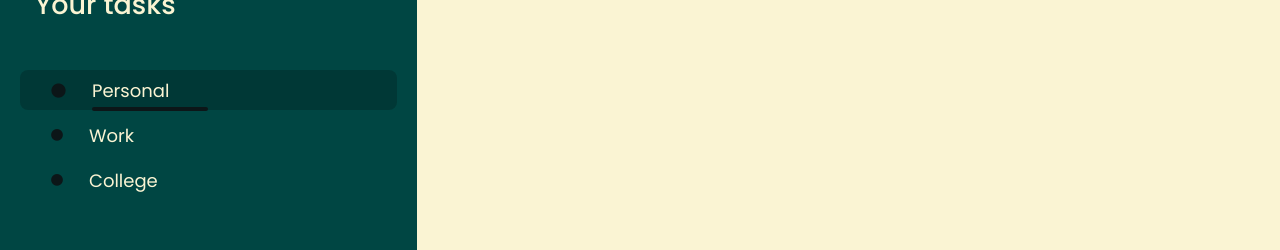
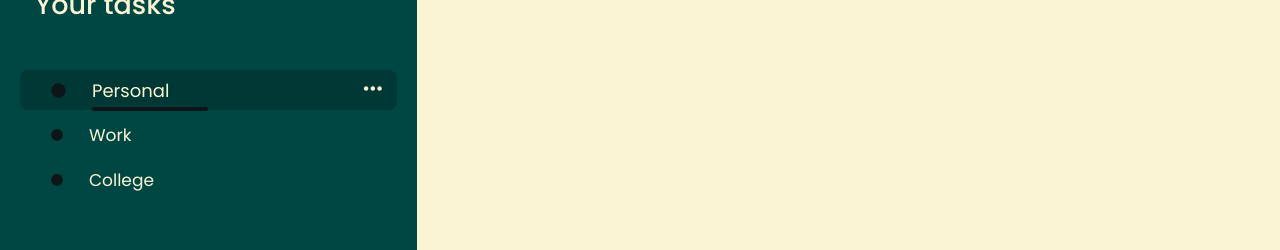
Before and after one commit to HenriqueDummer/ToDo-App, a React (Vite) app: page / in a window 1280 px wide. Shown: the part 282-532 px from the top of the page. Built offline with nearby package versions, Linux system fonts and the light colour scheme.

Commit message:
Deleting todo functionality working

```diff
--- a/src/App.jsx
+++ b/src/App.jsx
@@ -29,12 +29,15 @@ function App() {
     ({todoId}) => todoId === currentTodoId
   )
 
+
+
   return (
     <>
       <Navbar
         todoList = {todoList}
         currentTodo = {currentTodoId}
         setCurrentTodo = {setCurrentTodoId}
+        setTodoList = {setTodoList}
       />
       {todo !== undefined && (
         <Todo
--- a/src/Components/Navbar.jsx
+++ b/src/Components/Navbar.jsx
@@ -1,4 +1,34 @@
-export default function Navbar({todoList, setCurrentTodo, currentTodo}){
+import { useState } from "react";
+
+export default function Navbar({todoList, setCurrentTodo, currentTodo, setTodoList}){
+
+    const [drop_active, setDropActive] = useState(false)
+
+    const removeTodo = (id) => {
+        const updatedTodoList = todoList.filter((todo) => {
+            return todo.todoId !== id
+        })
+
+        setTodoList(updatedTodoList)
+
+        setCurrentTodo(1)
+
+    }
+
+    const changeTodo = (id) => {
+
+        setCurrentTodo(id)
+
+        if(id != currentTodo){
+            setDropActive(false)
+        }
+    }
+
+
+    const handleOpen = () => {
+        setDropActive(!drop_active)
+    }
+
     return(
         <>
             <div className="navbar">
@@ -18,10 +48,27 @@ export default function Navbar({todoList, setCurrentTodo, currentTodo}){
                             todoList.map((todo) => {
                                 return(
                                 <button
-                                onClick={() => setCurrentTodo(Number(event.target.id))}
+                                onClick={() => changeTodo(todo.todoId)}
                                 id={todo.todoId} className={`task_list ${todo.todoId === currentTodo ? "selected" : ""}`}>
-                                    <i className='bx bxs-circle'></i>
-                                    <h3 >{todo.todoName}</h3>
+                                    <div className="todo_name">
+                                        <i className='bx bxs-circle'></i>
+                                        <h3 >{todo.todoName}</h3>
+                                    </div>
+                                    <button id={todo.todoId} className="dropdown_btn" onClick={handleOpen}>
+                                        <i class='bx bx-dots-vertical-rounded bx-rotate-90' ></i>
+                                        <div className="drop_down_menu">
+                                            <div className={`dropdown_menu ${drop_active ? `drop_active` : ``}`}>
+                                                <button className="" onClick={() => removeTodo(todo.todoId)}>
+                                                    <p>Delete</p>
+                                                    <i className='bx bxs-trash-alt' ></i>
+                                                </button>
+                                                <button className="">
+                                                    <p>Change Name</p>
+                                                    <i class='bx bxs-edit'></i>
+                                                </button>
+                                            </div>
+                                        </div>
+                                    </button>
                                 </button>)
                             })
                         }
--- a/src/Components/Todo.jsx
+++ b/src/Components/Todo.jsx
@@ -1,7 +1,9 @@
 import { useEffect, useState } from "react";
 
 export default function Todo({currentTodo, todoList, setTodoList}) {
-    const todo = todoList[currentTodo].todoTasks
+
+    const todo = todoList.find(todo => todo.todoId === currentTodo).todoTasks
+    const todoIndex = todoList.findIndex(todo => todo.todoId === currentTodo)
     const [newTask, setNewTask] = useState("")
 
     const addNewTask = () => {
@@ -22,10 +24,10 @@ export default function Todo({currentTodo, todoList, setTodoList}) {
 
     const completeTask = (id) => {
         const updatedTodoList = [...todoList]
-        const taskIndex = updatedTodoList[currentTodo].todoTasks.findIndex(task => task.id === id)
+        const taskIndex = updatedTodoList[todoIndex].todoTasks.findIndex(task => task.id === id)
 
         if(taskIndex !== -1){
-            updatedTodoList[currentTodo].todoTasks[taskIndex].isCompleted = !updatedTodoList[currentTodo].todoTasks[taskIndex].isCompleted
+            updatedTodoList[todoIndex].todoTasks[taskIndex].isCompleted = !updatedTodoList[todoIndex].todoTasks[taskIndex].isCompleted
             console.log(todoList)
             setTodoList(updatedTodoList)
         }
@@ -46,7 +48,7 @@ export default function Todo({currentTodo, todoList, setTodoList}) {
     return(
         <>
             <div className="list_container">
-                <h1>{todoList[currentTodo].todoName}</h1>
+                <h1>{todoList[todoIndex].todoName}</h1>
                 <div className="add_task">
                     <input type="text" placeholder="Add a new task to your list" value={newTask} onChange={() => setNewTask(event.target.value)}/>
                     <button onClick={() => addNewTask()}> <span>Add Task</span></button>
--- a/src/index.css
+++ b/src/index.css
@@ -91,6 +91,7 @@
   align-items: center;
   margin-top: 5px;
   background-color: transparent;
+  justify-content: space-between;
   height: 40px;
   border: none;
   border-radius: 8px;
@@ -98,20 +99,33 @@
   color: #FAF4D3;
 }
 
+.task_list .todo_name{
+  display: flex;
+  align-items: center;
+  pointer-events: none;
+}
+
 .task_list:hover{
   background-color: rgba(0,0,0, 0.1);
   cursor: pointer;
 }
 
-.task_list h3{
+.task_list.selected{
+  background-color: rgba(0,0,0, 0.2);
+}
+
+.todo_name h3{
   font-weight: 400;
   margin-left: 25px;
-  pointer-events: none;
   position: relative;
+  font-size: 17px;
+}
+
+.selected .todo_name h3{
   font-size: 18px;
 }
 
-.task_list h3::after{
+.todo_name h3::after{
   content: "";
   position: absolute;
   width: 0;
@@ -123,20 +137,11 @@
   transition: 0.3s ease-out all;
 }
 
-.task_list.selected{
-  font-size: 15px;
-  background-color: rgba(0,0,0, 0.2);
-}
-
-.task_list::hover h3::after{
-  width: 150%;
-}
-
 .selected h3::after{
   width: 150%;
 }
 
-.task_list i {
+.task_list .todo_name i {
   font-size: 14px;
   margin-left: 30px;
   pointer-events: none;
@@ -144,8 +149,80 @@
   transition: 0.1s ease-in-out all;
 }
 
-.selected i{
+.selected .todo_name i{
   font-size: 17px;
+}
+
+
+.dropdown_btn{
+  position: relative;
+  width: 30px;
+  height: 30px;
+  margin-right: 10px;
+  border: none;
+  background-color: transparent;
+  border-radius: 50%;
+  display: none;
+  transition: 0.2s ease all;
+}
+
+.selected .dropdown_btn{
+  display: inline;
+}
+
+.dropdown_btn:hover{
+  cursor: pointer;
+  background-color: rgba(0,0,0, 0.2);
+}
+
+.dropdown_btn i{
+  font-size: 27px;
+  color: #FAF4D3;
+}
+
+.dropdown_menu_container{
+  position: relative;
+}
+
+.dropdown_menu{
+  position: absolute;
+  left: 80px;
+  width: 180px;
+  display: none;
+  justify-content: space-around;
+  background-color: #004643;
+  box-shadow: 0px 0px 5px rgba(0, 0, 0, 0.1);
+  padding: 0px 10px;
+}
+
+.dropdown_menu button{
+  background-color: transparent;
+  width: 100%;
+  height: 40px;
+  display: flex;
+  align-items: center;
+  justify-content: space-between;
+  color: #FAF4D3;
+  font-size: 13px;
+  padding: 5px;
+  border-radius: 8px;
+  border: none;
+  margin: 10px 0;
+  z-index: 999;
+}
+
+.dropdown_menu button i{
+  font-size: 18px;
+}
+
+.drop_active {
+  display: block;
+  z-index: 9;
+}
+
+.drop_active button:hover{
+  cursor: pointer;
+  background-color: rgba(0,0,0, 0.2);
 }
 
 .list_container{
@@ -215,11 +292,10 @@
   align-items: center;
   justify-content: space-between;
   padding-inline: 20px;
-  background-color: aliceblue;
   background-color: rgba(0,0,0, 0.2);
   list-style: none;
   margin-bottom: 20px;
-  border: 2px solid #ffffff;
+  border: 3px solid transparent;
   transition: 0.2s ease all;
 }
 
@@ -263,7 +339,7 @@
   opacity: 1;
 }
 
-.task .delete_btn{
+.delete_btn{
   border: none;
   display: flex;
   align-items: center;
@@ -272,21 +348,23 @@
   height: 30px;
   border-radius: 5px;
   background-color: rgba(0,0,0, 0.2);
+  transition: 0.1s ease-in all;
 }
 
-.task .delete_btn i{
+.delete_btn i{
   font-size: 20px;
   transition: 0.1s ease-in all;
 }
 
-.task .delete_btn:hover {
+.delete_btn:hover {
   cursor: pointer;
 }
 
-.task .delete_btn:hover i{
-  color: #d42822;
+.delete_btn:hover{
+  background-color: #ff0800;
+  box-shadow: 0px 0px 10px #ff0800;
 }
 
 .tasks_container .completed{
-  border: 2px solid #01857e;
+  border: 3px solid #01857e;
 }
```
